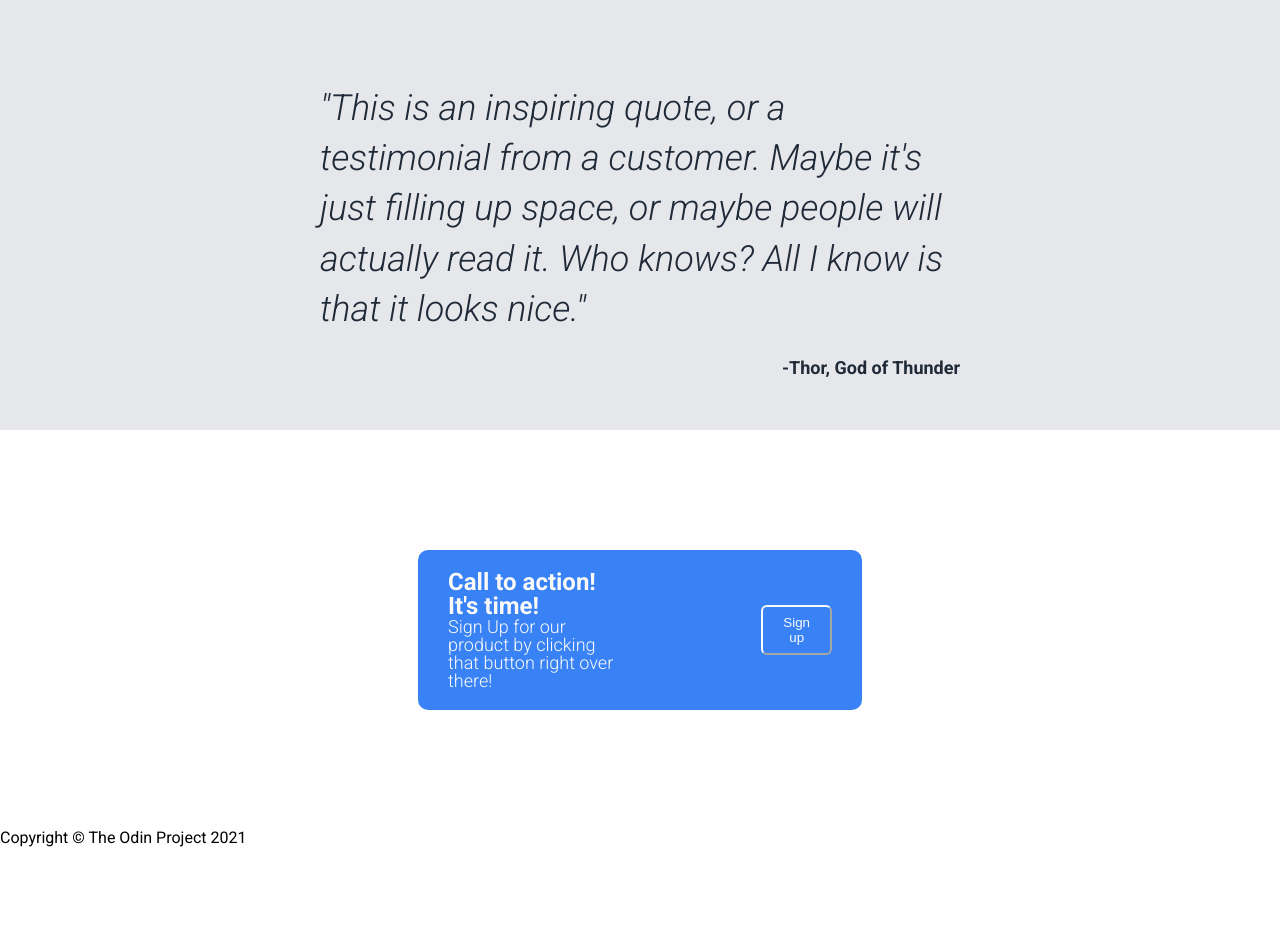
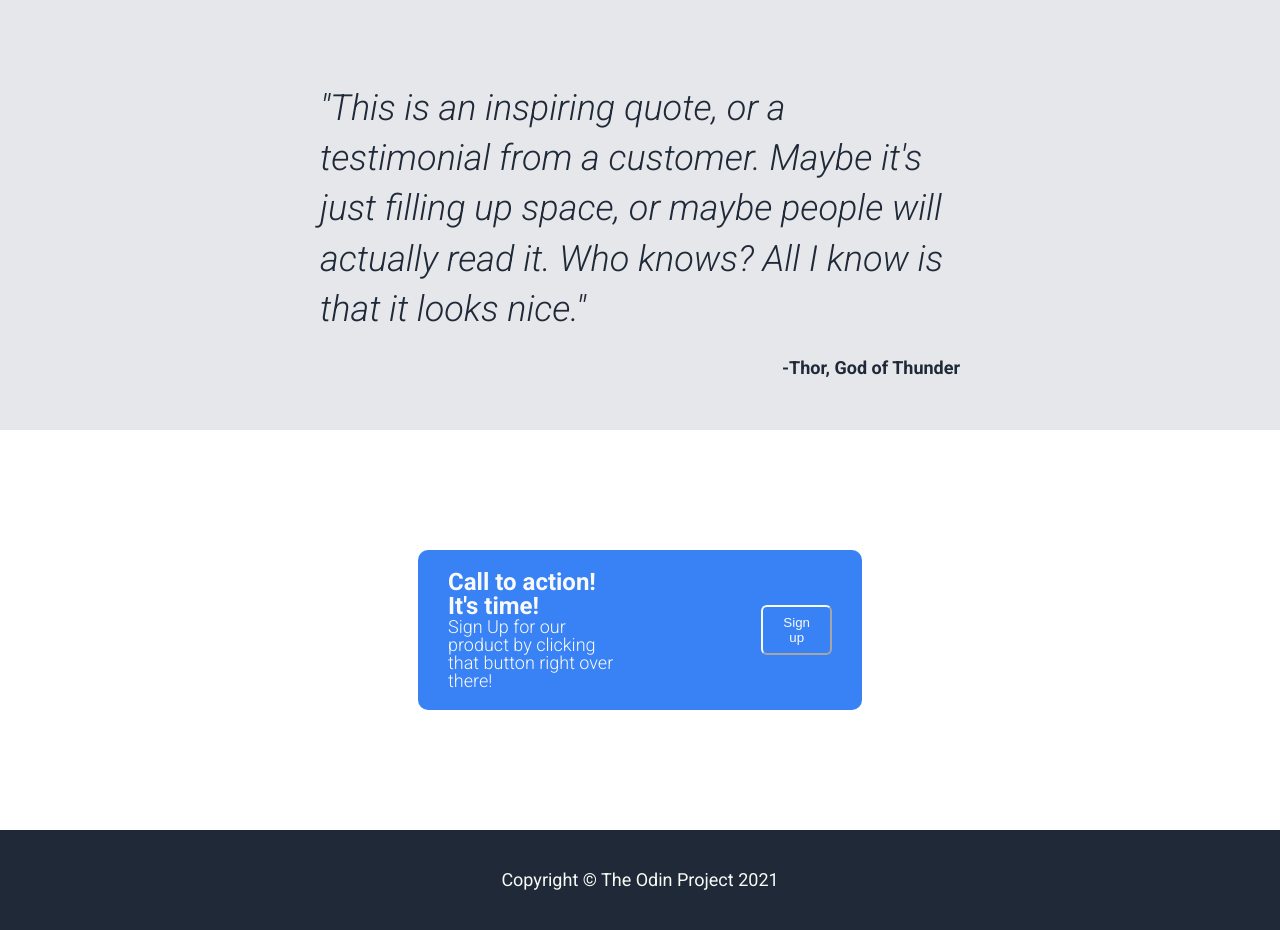
Before and after one commit to KyleHS/LandingPage, a plain HTML site: page index.html in a window 1280 px wide. Shown: the part 1080-2010 px from the top of the page. Before the commit the page ends 1927 px from the top, so only its background shows below. Drawn offline with Linux system fonts and the light colour scheme.

Commit message:
Styled footer content and finished project

```diff
--- a/index.html
+++ b/index.html
@@ -86,7 +86,9 @@
     </section>
 
     <footer class="footer">
-        <h4>Copyright &copy; The Odin Project 2021</h4>
+        <div class="container">
+            <h4>Copyright &copy; The Odin Project 2021</h4>
+        </div>
     </footer>
 </body>
 </html>
--- a/style.css
+++ b/style.css
@@ -231,3 +231,22 @@ ul {
   background: #5b97f8;
   color: #F9FAF8;
 }
+
+/*Footer*/
+
+.footer {
+  height: 100px;
+  background: #1f2937;
+}
+
+.footer .container {
+  display: flex;
+  height: 100%;
+  justify-content: center;
+  align-items: center;
+}
+
+.footer .container h4 {
+  font-size: 18px;
+  color: #F9FAF8;
+}
```
